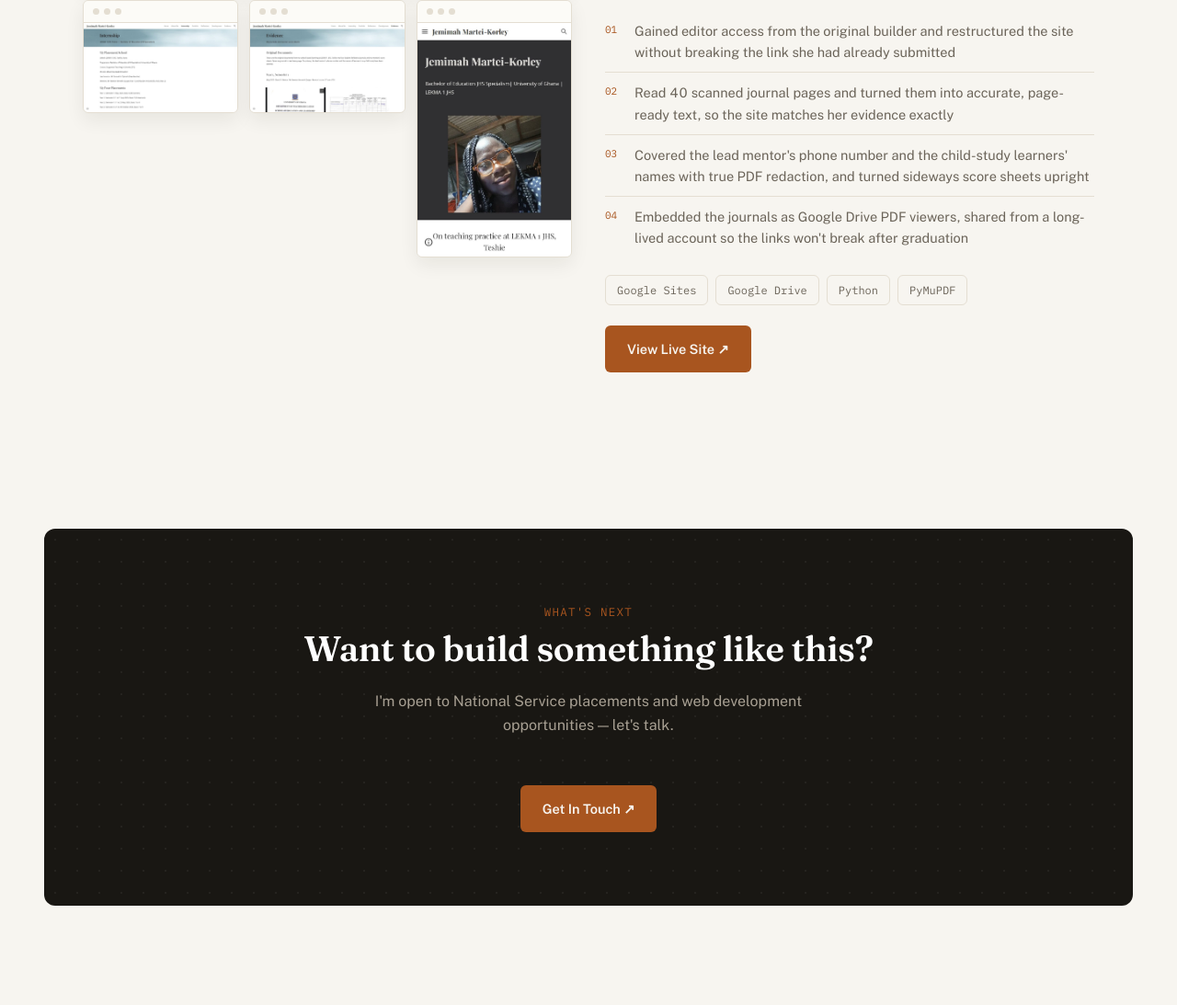
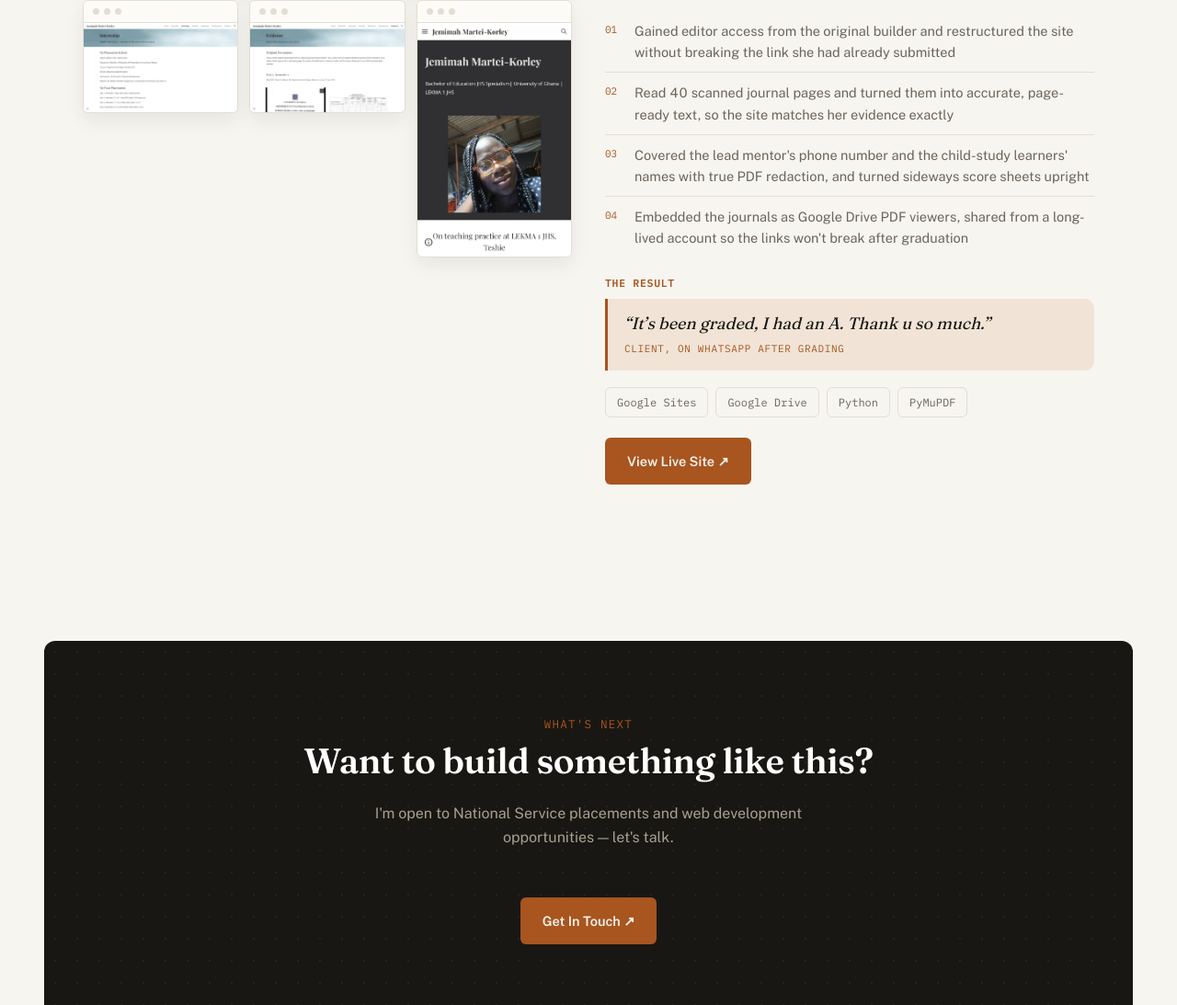
Before and after one commit to salimsaad-dot/E-Portfolio, a plain HTML site: page projects.html in a window 1280 px wide. Shown: the part 8813-9906 px from the top of the page at 92% size. Drawn offline with nearby package versions, Linux system fonts and the light colour scheme.

Commit message:
Add client feedback quote to Case 10
Co-Authored-By: Claude Opus 5.5 <noreply@anthropic.com>

```diff
--- a/projects.html
+++ b/projects.html
@@ -650,6 +650,13 @@
                 <li>Embedded the journals as Google Drive PDF viewers, shared from a long-lived account so the links won't break after graduation</li>
               </ul>
             </div>
+            <div class="project-block">
+              <h4>The Result</h4>
+              <blockquote class="client-quote">
+                <p>&ldquo;It&rsquo;s been graded, I had an A. Thank u so much.&rdquo;</p>
+                <cite>Client, on WhatsApp after grading</cite>
+              </blockquote>
+            </div>
             <div class="chip-row">
               <span class="chip">Google Sites</span><span class="chip">Google Drive</span><span class="chip">Python</span><span class="chip">PyMuPDF</span>
             </div>
--- a/styles.css
+++ b/styles.css
@@ -310,6 +310,9 @@
     letter-spacing:.06em; margin-bottom:8px;
   }
   .project-block p{ color:var(--ink-soft); font-size:15px; }
+  .client-quote{ border-left:3px solid var(--accent); background:var(--accent-tint); padding:14px 18px; border-radius:0 10px 10px 0; }
+  .client-quote p{ font-family:var(--display); font-size:18px; color:var(--ink); font-style:italic; line-height:1.45; }
+  .client-quote cite{ display:block; margin-top:6px; font-family:var(--mono); font-size:11px; font-style:normal; text-transform:uppercase; letter-spacing:.06em; color:var(--accent); }
 
   /* Findings log — replaces arrow bullet list */
   .findings{ display:flex; flex-direction:column; counter-reset:finding; }
```
